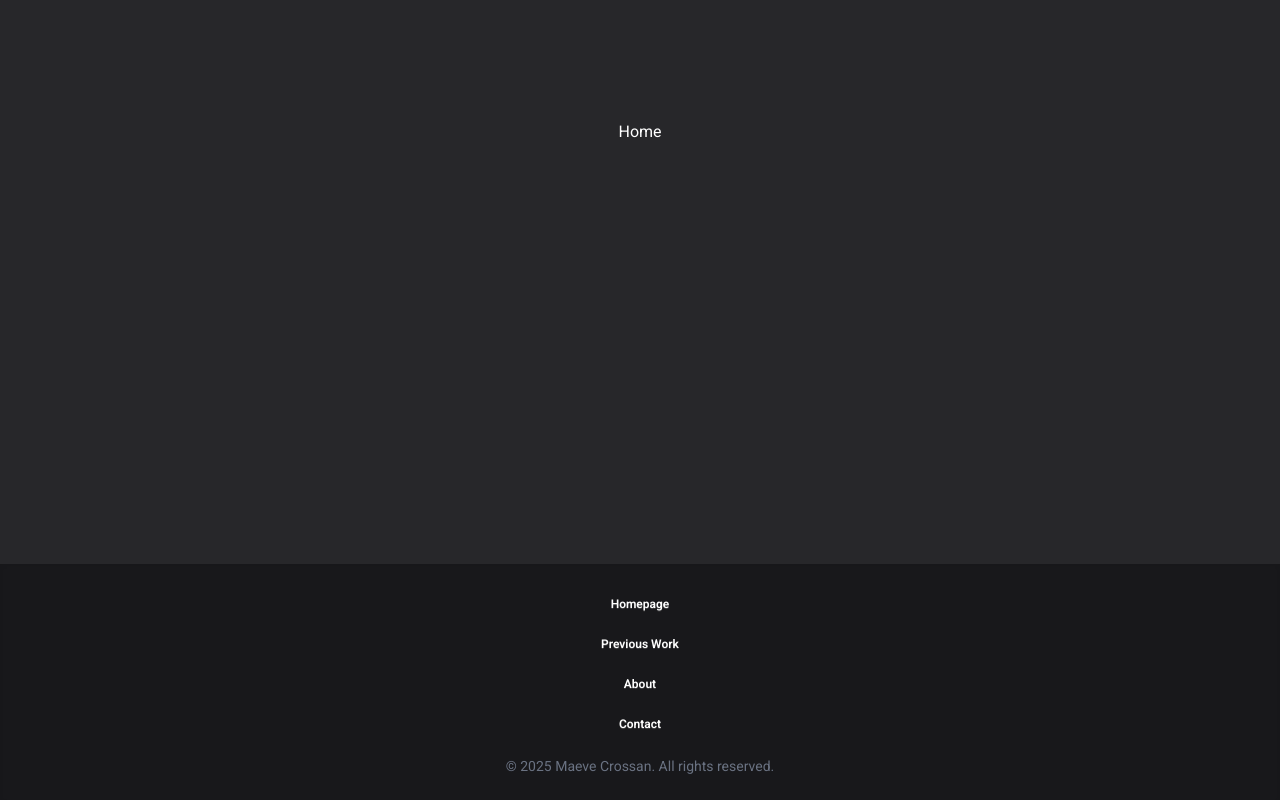
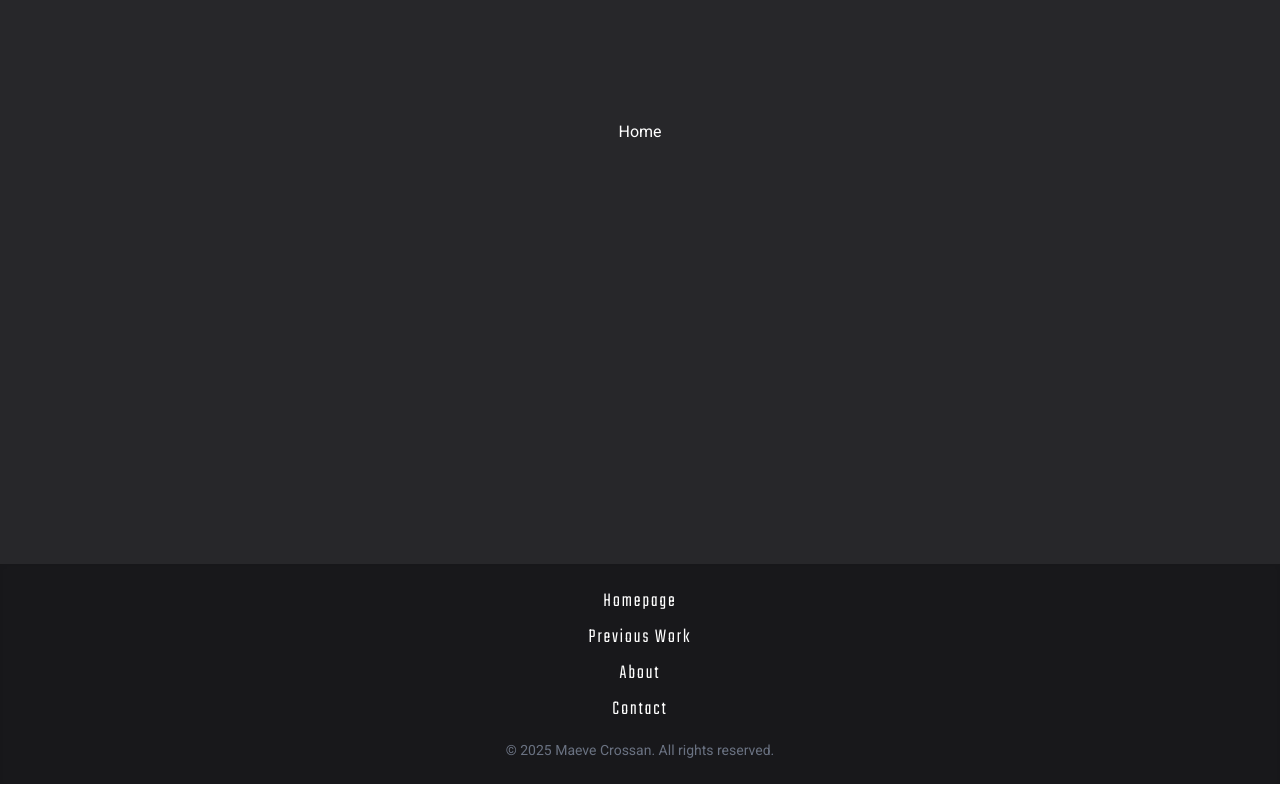
Before and after one commit to maevecrossan/my-portfolio, a Next.js app: page / in a window 1280 px wide. Shown: the part 456-1256 px from the top of the page. Built offline with nearby package versions, Linux system fonts and the light colour scheme.

Commit message:
Style footer links.

```diff
--- a/src/components/Footer.js
+++ b/src/components/Footer.js
@@ -7,10 +7,10 @@ export default function Footer() {
             <div className="flex flex-col items-center shadow-inner px-4 py-6 bg-zinc-900 space-y-4">
                 {/* Stacked Nav Links */}
                 <div className="flex flex-col items-center space-y-2">
-                    <Link href="/" className="btn btn-ghost btn-sm">Homepage</Link>
-                    <Link href="/previous-work" className="btn btn-ghost btn-sm">Previous Work</Link>
-                    <Link href="/about" className="btn btn-ghost btn-sm">About</Link>
-                    <Link href="/contact" className="btn btn-ghost btn-sm">Contact</Link>
+                    <Link href="/" className="font-teko items-center text-xl tracking-widest">Homepage</Link>
+                    <Link href="/previous-work" className="font-teko items-center text-xl tracking-widest">Previous Work</Link>
+                    <Link href="/about" className="font-teko items-center text-xl tracking-widest">About</Link>
+                    <Link href="/contact" className="font-teko items-center text-xl tracking-widest">Contact</Link>
                 </div>
 
                 {/* Footer Note */}
```
